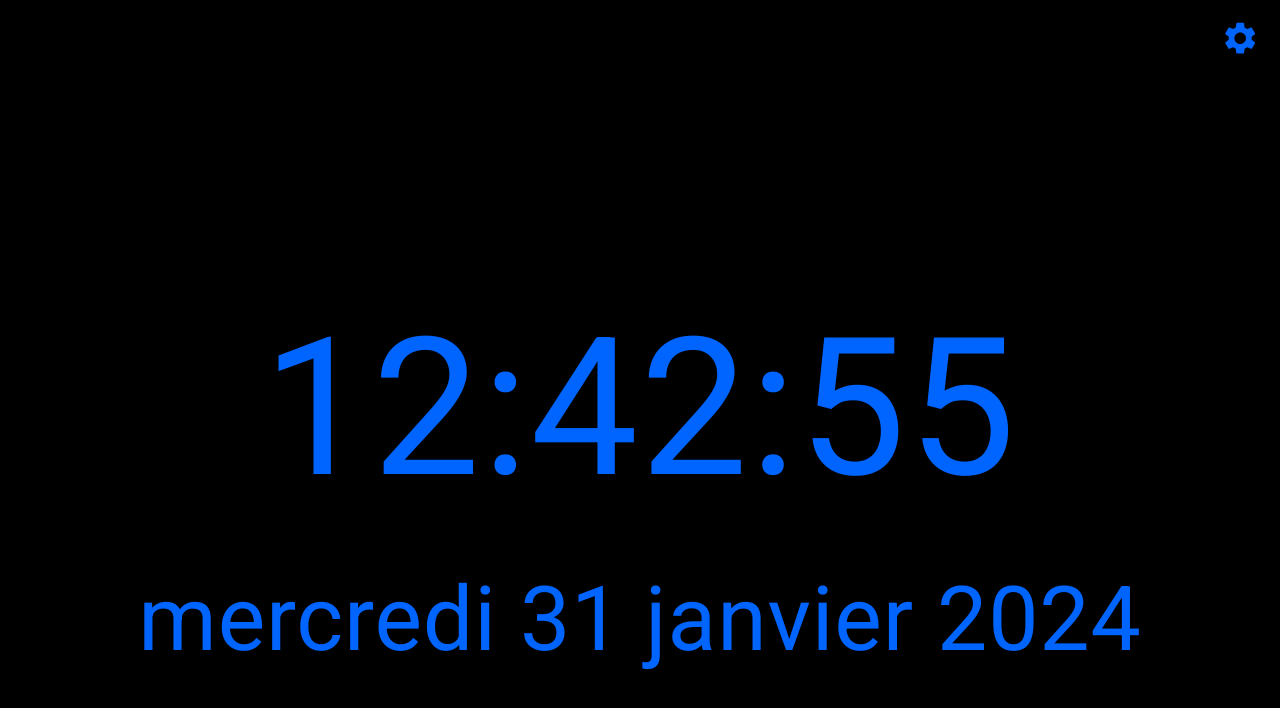
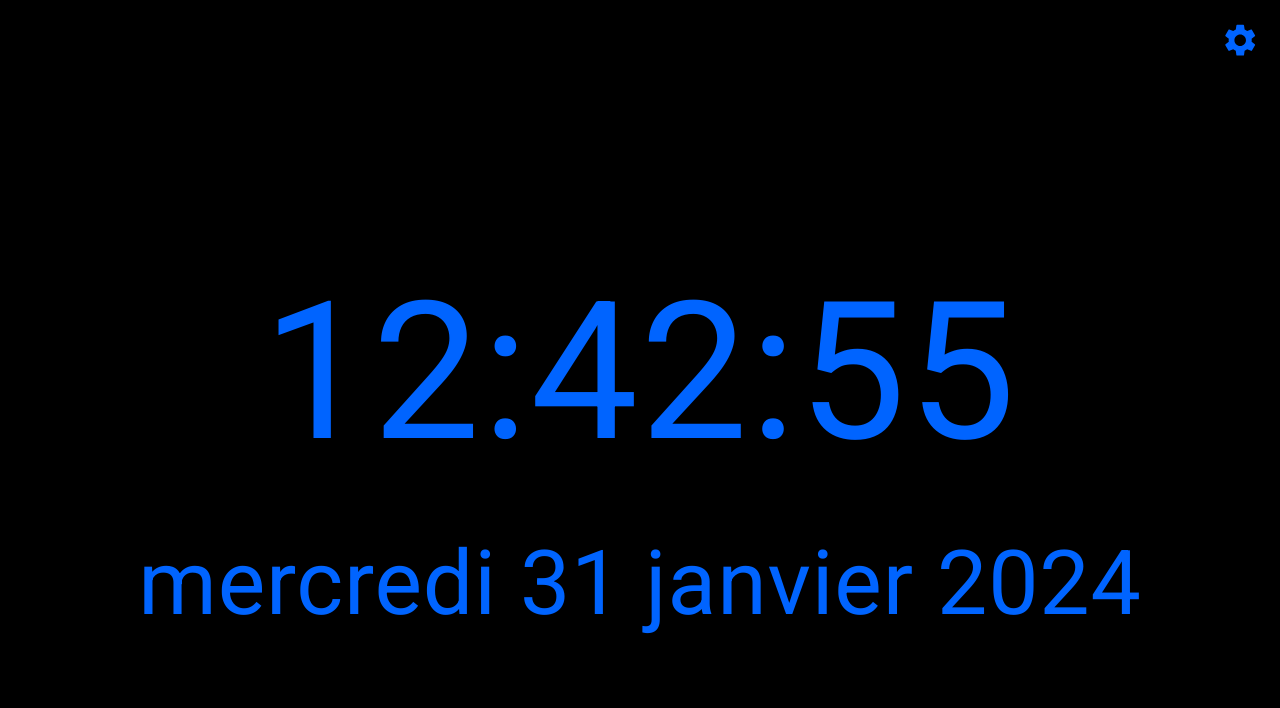
Before and after one commit to guillaumedebas/ReactTime, a React (Vite) app: page / in a window 1280 px wide. Shown: the top 708 px of the page. Built offline with nearby package versions, Linux system fonts and the light colour scheme.

Commit message:
overflow Bug Fix

```diff
--- a/src/App.tsx
+++ b/src/App.tsx
@@ -2,6 +2,7 @@ import React, { useEffect } from 'react';
 import OptionsDialog from './components/OptionsDialog/OptionsDialog'
 import { useTheme } from '@mui/material/styles';
 import Display from './components/Display/Display';
+import { Box } from '@mui/material';
 
 
 const App: React.FC = () => {
@@ -14,10 +15,16 @@ const App: React.FC = () => {
 
 
   return (
-    <>
+    <Box
+       justifyContent="center"
+            alignItems="center"
+    sx={{
+
+                height: '100vh',
+            }}>
       <OptionsDialog />
      <Display />
-    </>
+    </Box>
 
   );
 };
--- a/src/components/Display/Display.tsx
+++ b/src/components/Display/Display.tsx
@@ -16,8 +16,10 @@ function Display() {
             justifyContent="center"
             alignItems="center"
             sx={{
-                height: '100vh',
+
+                height: '90%',
             }}>
+
             <CustomDisplay formattedValue={formattedTime} fontSize='clamp(1.5rem, 15vw, 15rem)' />
             <CustomDisplay formattedValue={formattedDate} fontSize='clamp(0.7rem, 7vw, 7rem)' />
         </Grid>
--- a/src/components/OptionsDialog/OptionsDialog.tsx
+++ b/src/components/OptionsDialog/OptionsDialog.tsx
@@ -20,7 +20,8 @@ export default function OptionsDialog() {
                 display: 'flex',
                 justifyContent: 'flex-end',
                 bgcolor: theme.palette.background.default,
-                color: theme.palette.primary.main
+                color: theme.palette.primary.main,
+                height: '10%',
             }}>
             <ThemeCustomizationButton onClick={handleClickOpen} />
             <Dialog open={open} onClose={handleClose} aria-labelledby="form-dialog-title">
--- a/src/index.css
+++ b/src/index.css
@@ -108,7 +108,6 @@ section {
 }
 
 body {
-	overflow: hidden;
 	line-height: 1;
 	margin: 0;
 	padding: 0;
```
